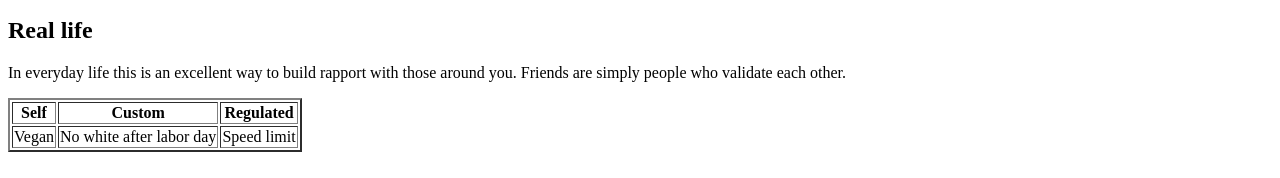
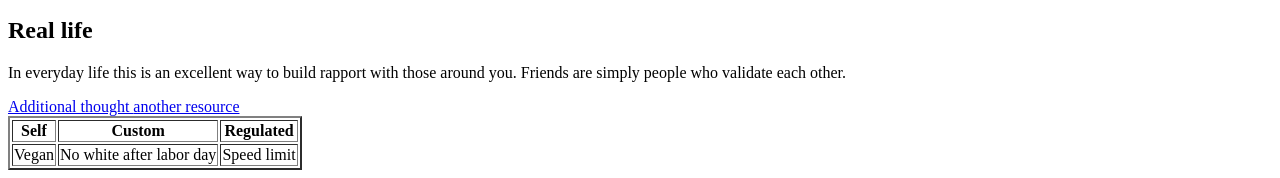
Before and after one commit to ksoule/project-nsite, a plain HTML site: page index.html in a window 1280 px wide. Shown: the part 1049-1227 px from the top of the page. Drawn offline with Linux system fonts and the light colour scheme.

Commit message:
Add link

```diff
--- a/index.html
+++ b/index.html
@@ -28,6 +28,7 @@
   <h2> Real life </h2>
   <p> In everyday life this is an excellent way to build rapport with those around you. Friends are simply people who validate each other.</p>
   <nav>
-    <a href="/pi-soft"
+    <a href="/pi-soft"> Additional thought </a>
+    <a href="http://jimmycarrane.com/"> another resource </a>
 </body>
 </html>
```
